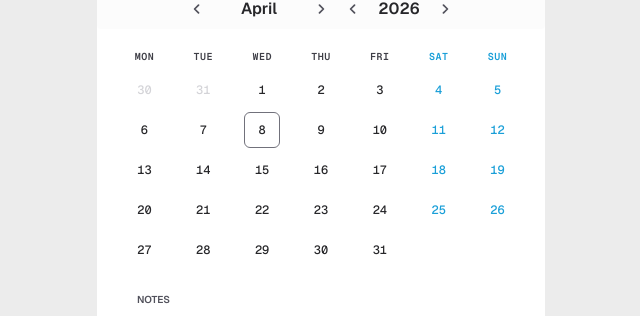
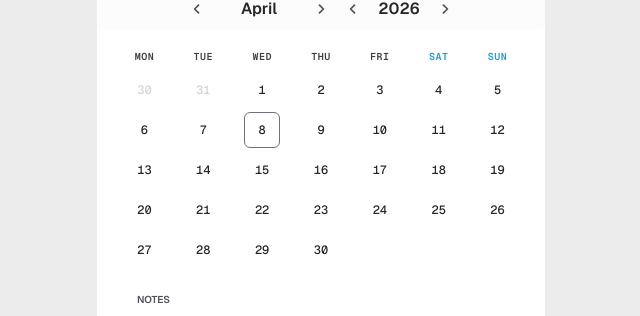
Before and after one commit to KushalXCoder/tuf_frontend_challenge, a Next.js app: page / in a window 1280 px wide. Shown: the part 475-791 px from the top of the page, without its empty margins (319-959 px from the left). Built offline with nearby package versions, Linux system fonts and the light colour scheme.

Commit message:
fix: date rendering

```diff
--- a/app/components/content/date.tsx
+++ b/app/components/content/date.tsx
@@ -2,23 +2,23 @@
 
 import { cn } from "@/app/lib/utils";
 import React, { useEffect } from "react";
+import { useDateStore } from "@/app/store/date.store";
 
 export const Dates = () => {
+    // Access the setDate function from the date store
+    const { month, year, setDate } = useDateStore();
+
     // Get the current date
-    const currentDate = new Date().getDate();
+    const today = new Date();
+    const currentDate = today.getDate();
 
-    // Find the first day of the month
-    const firstDay = new Date(new Date().getFullYear(), new Date().getMonth(), 1).getDay();
+    // Convert JS weekday (Sun=0..Sat=6) into Monday-first index (Mon=0..Sun=6)
+    const firstDayOffset = (new Date(year, month, 1).getDay() + 6) % 7;
+    const daysInCurrentMonth = new Date(year, month + 1, 0).getDate();
+    const prevMonthDays = new Date(year, month, 0).getDate();
 
-    // Check if it a month has 30 or 31 days
-    const daysInMonth = (type: string) => {
-        const x = type === "current" ? 1 : 0;
-        return new Date(new Date().getFullYear(), new Date().getMonth() + x, 0).getDate();
-    }
-
-    // Compute the array length here, keeping the JSX cleaner
-    const arrayLength = daysInMonth("current") + firstDay;
-
+    // Render only visible cells for current month + leading previous-month fillers
+    const arrayLength = daysInCurrentMonth + firstDayOffset;
 
     const [selectedDates, setSelectedDates] = React.useState<number[]>([]);
 
@@ -29,6 +29,7 @@ export const Dates = () => {
         const viewClick = (e: MouseEvent) => {
             if(!(e.target as HTMLElement).classList.contains("calender-date")) {
                 setSelectedDates([]);
+                setDate(currentDate);
             }
         }
 
@@ -40,6 +41,10 @@ export const Dates = () => {
     const handleClick = (date: number) => {
         // Add dates on click
         setSelectedDates((prev) => {
+            // If only one date is selected, store to zustand
+            if(prev.length === 0) {
+                setDate(date);
+            }
             // If, date is selected for the third time, replace with the second date
             if(prev.length === 2) {
                 return [prev[0], date];
@@ -51,13 +56,15 @@ export const Dates = () => {
     return (
         <>
             {Array.from({ length: arrayLength }, (_,i) => {
-                // Calculate the date
-                const date = i - firstDay + 2;
-                const prevMonthDays = daysInMonth("previous");
-
-                const isCurrentMonth = i + 1 >= firstDay;
+                const isCurrentMonth = i >= firstDayOffset;
+                const date = isCurrentMonth ? i - firstDayOffset + 1 : prevMonthDays - firstDayOffset + i + 1;
                 const isSelected = selectedDates.includes(date);
-                const isToday = currentDate === date;
+                const isWeekendColumn = i % 7 === 5 || i % 7 === 6;
+                const isToday =
+                    currentDate === date &&
+                    isCurrentMonth &&
+                    today.getMonth() === month &&
+                    today.getFullYear() === year;
 
                 const inRange =
                     selectedDates.length === 2 &&
@@ -67,22 +74,16 @@ export const Dates = () => {
                     <div
                         key={i}
                         className={cn(
-                            "calender-date flex h-8 w-8 items-center justify-center place-self-center rounded-[4px] text-[12px] font-medium transition-all duration-150 select-none sm:h-9 sm:w-9",
-                            "nth-[7n-1]:text-[#1a9fd8] nth-[7n]:text-[#1a9fd8]",
-                            isToday && "border border-zinc-500 rounded-[6px]",
-                            isCurrentMonth ? "text-zinc-800 hover:rounded-[4px] hover:bg-zinc-100" : "text-zinc-300",
-                            isSelected && "rounded-[6px] bg-[#1a9fd8] text-white hover:bg-[#1a9fd8]",
-                            inRange && "rounded-[4px] bg-[#d9f1fb] text-[#0778ad]"
+                            "calender-date flex h-8 w-8 items-center justify-center place-self-center rounded-sm text-[12px] font-medium transition-all duration-150 select-none sm:h-9 sm:w-9",
+                            isWeekendColumn && "text-[#1a9fd8]",
+                            isToday && "border border-zinc-500 rounded-md",
+                            isCurrentMonth ? "text-zinc-800 hover:rounded-sm hover:bg-zinc-100" : "text-zinc-300",
+                            isSelected && "rounded-md bg-[#1a9fd8] text-white hover:bg-[#1a9fd8]",
+                            inRange && "rounded-sm bg-[#d9f1fb] text-[#0778ad]"
                         )}
                         onClick={() => handleClick(date)}
                     >
-                        {i+1 >= firstDay ? (
-                            // This month's date
-                            date
-                            ) : (
-                            // Previous month's date
-                            prevMonthDays - firstDay + i + 2
-                        )}
+                        {date}
                     </div>
                 )
             })}
```
